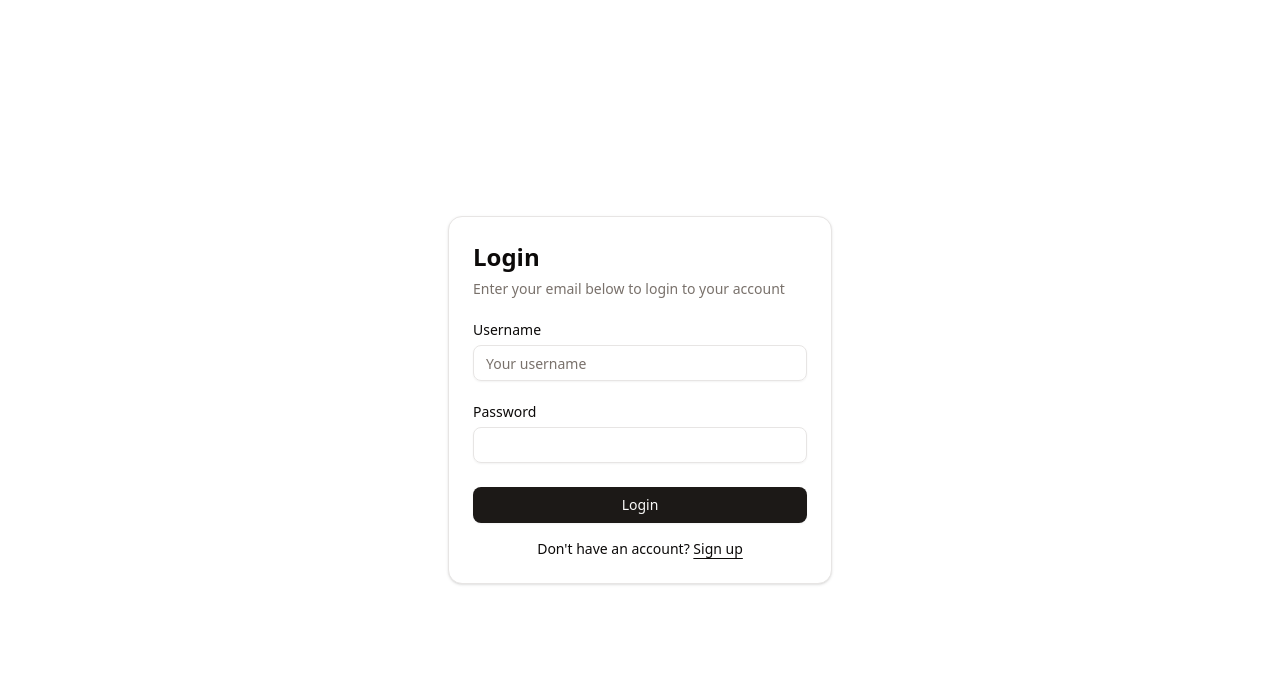
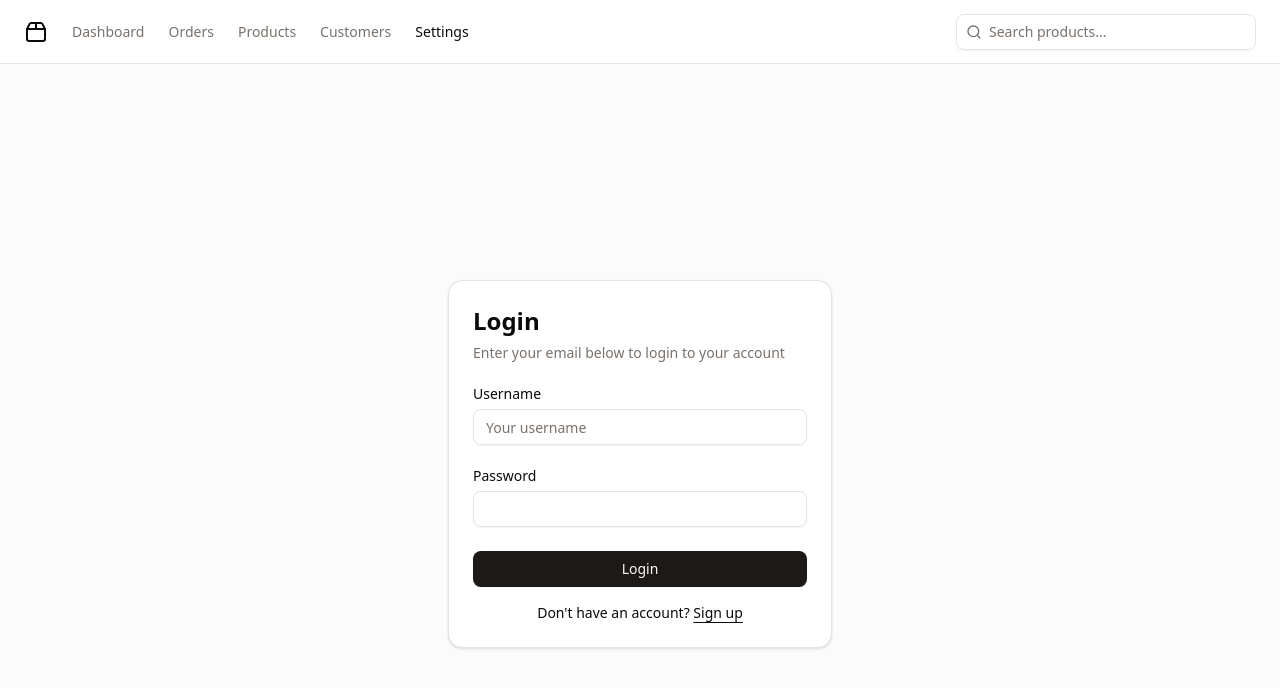
Before and after one commit to Edwinromerojr/DjangoNinja-NextJs, a Next.js app: page /login in a window 1280 px wide. Shown: the top 688 px of the page. Built offline with nearby package versions, Linux system fonts and the light colour scheme.

Commit message:
Base Layout with Navbar

```diff
--- a/package.json
+++ b/package.json
@@ -9,6 +9,7 @@
     "lint": "next lint"
   },
   "dependencies": {
+    "@radix-ui/react-dialog": "^1.1.13",
     "@radix-ui/react-dropdown-menu": "^2.1.12",
     "@radix-ui/react-label": "^2.1.4",
     "@radix-ui/react-slot": "^1.2.0",
--- a/src/app/layout.js
+++ b/src/app/layout.js
@@ -7,6 +7,8 @@ import { ThemeProvider } from "@/components/themeProvider";
 import { Inter as FontSans } from "next/font/google";
 
 import { cn } from "@/lib/utils";
+
+import BaseLayout from "@/components/layout/BaseLayout";
 
 const fontSans = FontSans({
   subsets: ["latin"],
@@ -43,7 +45,11 @@ export default function RootLayout({ children }) {
           enableSystem
           disableTransitionOnChange
         >
-          <AuthProvider>{children}</AuthProvider>
+          <AuthProvider>
+            <BaseLayout className="flex min-h-[calc(100vh_-_theme(spacing.16))] flex-1 flex-col bg-muted/40">
+              {children}
+            </BaseLayout>
+          </AuthProvider>
         </ThemeProvider>
       </body>
     </html>
--- /dev/null
+++ b/src/components/layout/BaseLayout.jsx
@@ -0,0 +1,159 @@
+"use client"
+
+import Link from "next/link"
+import { CircleUser, Menu, Package2, Search } from "lucide-react"
+
+import { Button } from "@/components/ui/button"
+import {
+  DropdownMenu,
+  DropdownMenuContent,
+  DropdownMenuItem,
+  DropdownMenuLabel,
+  DropdownMenuSeparator,
+  DropdownMenuTrigger,
+} from "@/components/ui/dropdown-menu"
+import { Input } from "@/components/ui/input"
+import { Sheet, SheetContent, SheetTrigger } from "@/components/ui/sheet"
+import { useAuth } from "../authProvider"
+
+
+export function Navbar({className}) {
+    const auth = useAuth()
+    const finalClass = className ? className : "sticky top-0 flex h-16 items-center gap-4 border-b bg-background px-4 md:px-6"
+    return  <header className={finalClass}>
+    <nav className="hidden flex-col gap-6 text-lg font-medium md:flex md:flex-row md:items-center md:gap-5 md:text-sm lg:gap-6">
+      <Link
+        href="#"
+        className="flex items-center gap-2 text-lg font-semibold md:text-base"
+      >
+        <Package2 className="h-6 w-6" />
+        <span className="sr-only">Acme Inc</span>
+      </Link>
+      <Link
+        href="#"
+        className="text-muted-foreground transition-colors hover:text-foreground"
+      >
+        Dashboard
+      </Link>
+      <Link
+        href="#"
+        className="text-muted-foreground transition-colors hover:text-foreground"
+      >
+        Orders
+      </Link>
+      <Link
+        href="#"
+        className="text-muted-foreground transition-colors hover:text-foreground"
+      >
+        Products
+      </Link>
+      <Link
+        href="#"
+        className="text-muted-foreground transition-colors hover:text-foreground"
+      >
+        Customers
+      </Link>
+      <Link
+        href="#"
+        className="text-foreground transition-colors hover:text-foreground"
+      >
+        Settings
+      </Link>
+    </nav>
+    <Sheet>
+      <SheetTrigger asChild>
+        <Button
+          variant="outline"
+          size="icon"
+          className="shrink-0 md:hidden"
+        >
+          <Menu className="h-5 w-5" />
+          <span className="sr-only">Toggle navigation menu</span>
+        </Button>
+      </SheetTrigger>
+      <SheetContent side="left">
+        <nav className="grid gap-6 text-lg font-medium">
+          <Link
+            href="#"
+            className="flex items-center gap-2 text-lg font-semibold"
+          >
+            <Package2 className="h-6 w-6" />
+            <span className="sr-only">Acme Inc</span>
+          </Link>
+          <Link
+            href="#"
+            className="text-muted-foreground hover:text-foreground"
+          >
+            Dashboard
+          </Link>
+          <Link
+            href="#"
+            className="text-muted-foreground hover:text-foreground"
+          >
+            Orders
+          </Link>
+          <Link
+            href="#"
+            className="text-muted-foreground hover:text-foreground"
+          >
+            Products
+          </Link>
+          <Link
+            href="#"
+            className="text-muted-foreground hover:text-foreground"
+          >
+            Customers
+          </Link>
+          {auth.isAuthenticated &&
+          <Link href="#" className="hover:text-foreground">
+            Settings
+          </Link>
+          }
+        </nav>
+      </SheetContent>
+    </Sheet>
+    <div className="flex w-full items-center gap-4 md:ml-auto md:gap-2 lg:gap-4">
+      <form className="ml-auto flex-1 sm:flex-initial">
+        <div className="relative">
+          <Search className="absolute left-2.5 top-2.5 h-4 w-4 text-muted-foreground" />
+          <Input
+            type="search"
+            placeholder="Search products..."
+            className="pl-8 sm:w-[300px] md:w-[200px] lg:w-[300px]"
+          />
+        </div>
+      </form>
+      {auth.isAuthenticated &&
+        <DropdownMenu>
+            <DropdownMenuTrigger asChild>
+            <Button variant="secondary" size="icon" className="rounded-full">
+                <CircleUser className="h-5 w-5" />
+                <span className="sr-only">Toggle user menu</span>
+            </Button>
+            </DropdownMenuTrigger>
+            <DropdownMenuContent align="end">
+            <DropdownMenuLabel>My Account</DropdownMenuLabel>
+            <DropdownMenuSeparator />
+            <DropdownMenuItem>Settings</DropdownMenuItem>
+            <DropdownMenuItem>Support</DropdownMenuItem>
+            <DropdownMenuSeparator />
+            <DropdownMenuItem>Logout</DropdownMenuItem>
+            </DropdownMenuContent>
+        </DropdownMenu>
+    }
+    </div>
+  </header>
+}
+
+
+export default function BaseLayout({ children, className}) {
+    const mainClassName = className ? className : "flex min-h-[calc(100vh_-_theme(spacing.16))] flex-1 flex-col gap-4 bg-muted/40 p-4 md:gap-8 md:p-10"
+  return (
+    <div className="flex min-h-screen w-full flex-col">
+        <Navbar />
+      <main className={mainClassName}>
+      {children}
+      </main>
+    </div>
+  )
+}
--- /dev/null
+++ b/src/components/ui/sheet.jsx
@@ -0,0 +1,140 @@
+"use client"
+
+import * as React from "react"
+import * as SheetPrimitive from "@radix-ui/react-dialog"
+import { XIcon } from "lucide-react"
+
+import { cn } from "@/lib/utils"
+
+function Sheet({
+  ...props
+}) {
+  return <SheetPrimitive.Root data-slot="sheet" {...props} />;
+}
+
+function SheetTrigger({
+  ...props
+}) {
+  return <SheetPrimitive.Trigger data-slot="sheet-trigger" {...props} />;
+}
+
+function SheetClose({
+  ...props
+}) {
+  return <SheetPrimitive.Close data-slot="sheet-close" {...props} />;
+}
+
+function SheetPortal({
+  ...props
+}) {
+  return <SheetPrimitive.Portal data-slot="sheet-portal" {...props} />;
+}
+
+function SheetOverlay({
+  className,
+  ...props
+}) {
+  return (
+    <SheetPrimitive.Overlay
+      data-slot="sheet-overlay"
+      className={cn(
+        "data-[state=open]:animate-in data-[state=closed]:animate-out data-[state=closed]:fade-out-0 data-[state=open]:fade-in-0 fixed inset-0 z-50 bg-black/50",
+        className
+      )}
+      {...props} />
+  );
+}
+
+function SheetContent({
+  className,
+  children,
+  side = "right",
+  ...props
+}) {
+  return (
+    <SheetPortal>
+      <SheetOverlay />
+      <SheetPrimitive.Content
+        data-slot="sheet-content"
+        className={cn(
+          "bg-background data-[state=open]:animate-in data-[state=closed]:animate-out fixed z-50 flex flex-col gap-4 shadow-lg transition ease-in-out data-[state=closed]:duration-300 data-[state=open]:duration-500",
+          side === "right" &&
+            "data-[state=closed]:slide-out-to-right data-[state=open]:slide-in-from-right inset-y-0 right-0 h-full w-3/4 border-l sm:max-w-sm",
+          side === "left" &&
+            "data-[state=closed]:slide-out-to-left data-[state=open]:slide-in-from-left inset-y-0 left-0 h-full w-3/4 border-r sm:max-w-sm",
+          side === "top" &&
+            "data-[state=closed]:slide-out-to-top data-[state=open]:slide-in-from-top inset-x-0 top-0 h-auto border-b",
+          side === "bottom" &&
+            "data-[state=closed]:slide-out-to-bottom data-[state=open]:slide-in-from-bottom inset-x-0 bottom-0 h-auto border-t",
+          className
+        )}
+        {...props}>
+        {children}
+        <SheetPrimitive.Close
+          className="ring-offset-background focus:ring-ring data-[state=open]:bg-secondary absolute top-4 right-4 rounded-xs opacity-70 transition-opacity hover:opacity-100 focus:ring-2 focus:ring-offset-2 focus:outline-hidden disabled:pointer-events-none">
+          <XIcon className="size-4" />
+          <span className="sr-only">Close</span>
+        </SheetPrimitive.Close>
+      </SheetPrimitive.Content>
+    </SheetPortal>
+  );
+}
+
+function SheetHeader({
+  className,
+  ...props
+}) {
+  return (
+    <div
+      data-slot="sheet-header"
+      className={cn("flex flex-col gap-1.5 p-4", className)}
+      {...props} />
+  );
+}
+
+function SheetFooter({
+  className,
+  ...props
+}) {
+  return (
+    <div
+      data-slot="sheet-footer"
+      className={cn("mt-auto flex flex-col gap-2 p-4", className)}
+      {...props} />
+  );
+}
+
+function SheetTitle({
+  className,
+  ...props
+}) {
+  return (
+    <SheetPrimitive.Title
+      data-slot="sheet-title"
+      className={cn("text-foreground font-semibold", className)}
+      {...props} />
+  );
+}
+
+function SheetDescription({
+  className,
+  ...props
+}) {
+  return (
+    <SheetPrimitive.Description
+      data-slot="sheet-description"
+      className={cn("text-muted-foreground text-sm", className)}
+      {...props} />
+  );
+}
+
+export {
+  Sheet,
+  SheetTrigger,
+  SheetClose,
+  SheetContent,
+  SheetHeader,
+  SheetFooter,
+  SheetTitle,
+  SheetDescription,
+}
```
Also changed, not shown: 1 other file (tests, documents, lock files or other folders).
